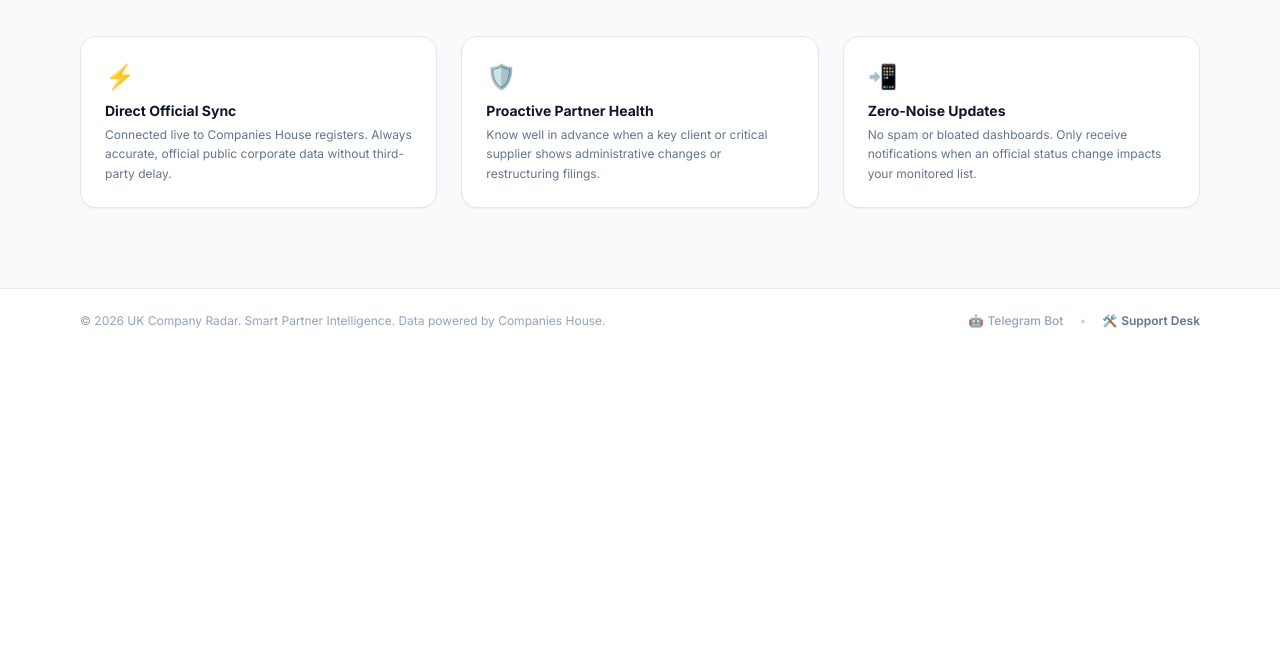
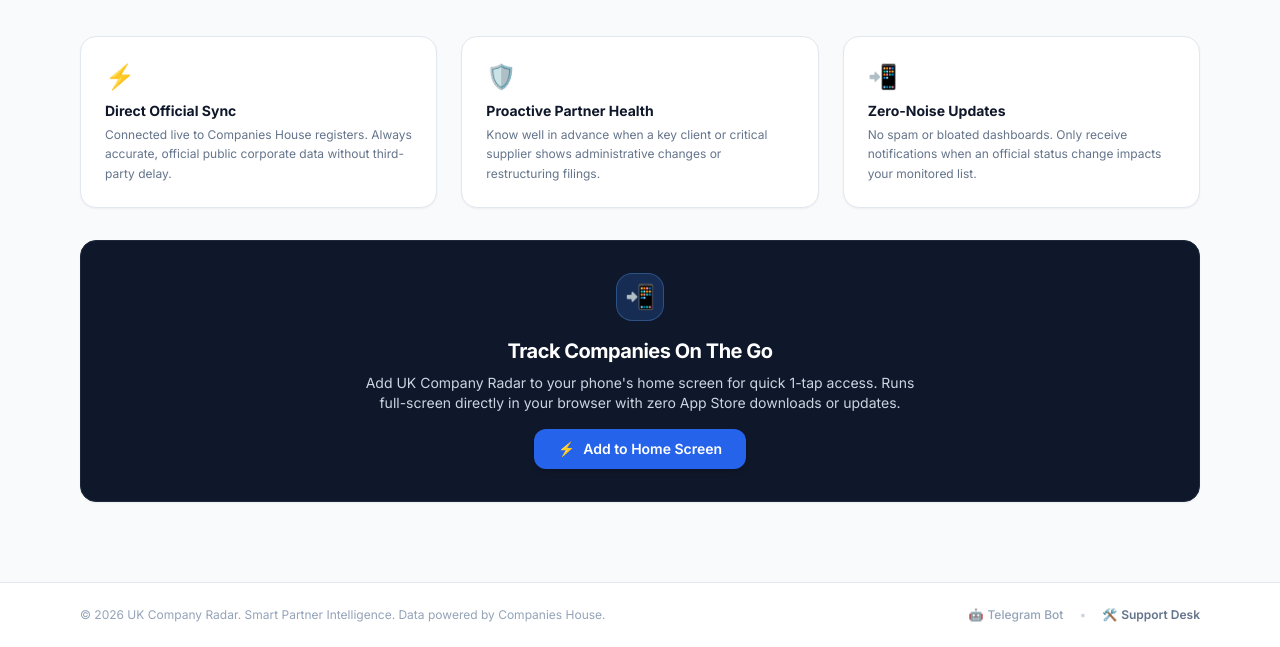
Before and after one commit to Ayhanh/uk-company-radar, a FastAPI app: page / in a window 1280 px wide. Shown: the part 1120-1767 px from the top of the page. Before the commit the page ends 1448 px from the top, so only its background shows below. Run offline with FastAPI, Linux system fonts and the light colour scheme; data that the repository does not hold is empty; some libraries are stand-ins or nearby versions.

Commit message:
feat: Add PWA support, install prompt and service worker integration

```diff
--- a/app.py
+++ b/app.py
@@ -13,7 +13,7 @@ from typing import Optional
 
 from dotenv import load_dotenv
 from fastapi import FastAPI, Form, Header, HTTPException, Request
-from fastapi.responses import HTMLResponse, RedirectResponse
+from fastapi.responses import FileResponse, HTMLResponse, RedirectResponse
 from fastapi.staticfiles import StaticFiles
 from fastapi.templating import Jinja2Templates
 import requests
@@ -574,14 +574,11 @@ async def dodo_webhook(request: Request):
     raw_body = await request.body()
     headers = request.headers
 
-    # Dodo / Svix imza kontrolü (opsiyonel güvenli doğrulama)
     webhook_signature = headers.get("webhook-signature") or headers.get("Webhook-Signature")
     if DODO_WEBHOOK_SECRET and webhook_signature:
-        # İmzayı doğrula veya logla
         computed_sig = hmac.new(
             DODO_WEBHOOK_SECRET.encode("utf-8"), raw_body, hashlib.sha256
         ).hexdigest()
-        # Not: Svix header'ı 'v1,t=...' biçiminde gelirse karşılaştırmayı esnetebiliriz
         if computed_sig in webhook_signature:
             pass
 
@@ -590,11 +587,9 @@ async def dodo_webhook(request: Request):
     except Exception:
         raise HTTPException(status_code=400, detail="Invalid JSON payload")
 
-    # Dodo Payments olay yapısı
     event_type = payload.get("type") or payload.get("event")
     event_data = payload.get("data", {})
 
-    # Müşteri e-postasını çıkart
     customer_email = ""
     if isinstance(event_data.get("customer"), dict):
         customer_email = event_data["customer"].get("email") or ""
@@ -615,18 +610,15 @@ async def dodo_webhook(request: Request):
     conn = get_db()
     cursor = conn.cursor()
 
-    # 1. Başarılı Ödeme veya Abonelik Başlatma
     if event_type in ["payment.succeeded", "subscription.active", "checkout.session.completed"]:
         q_update = format_query("UPDATE users SET is_pro = 1 WHERE lower(email) = ?")
         cursor.execute(q_update, (customer_email,))
         conn.commit()
 
-        # Kullanıcı chat ID'sini bul
         q_user = format_query("SELECT telegram_chat_id FROM users WHERE lower(email) = ?")
         cursor.execute(q_user, (customer_email,))
         user_row = cursor.fetchone()
 
-        # Kullanıcıya tebrik mesajı
         if user_row and user_row.get("telegram_chat_id"):
             pro_msg = (
                 "🎉 <b>UK Company Radar | PRO Membership Activated!</b>\n\n"
@@ -637,7 +629,6 @@ async def dodo_webhook(request: Request):
             )
             await send_telegram(user_row["telegram_chat_id"], pro_msg)
 
-        # Yöneticiye satış bildirimi
         admin_sale_msg = (
             "💰 <b>NEW DODO PAYMENTS SALE!</b>\n\n"
             f"👤 <b>Customer:</b> <code>{customer_email}</code>\n"
@@ -647,7 +638,6 @@ async def dodo_webhook(request: Request):
         )
         await send_telegram(admin_telegram_chat_id, admin_sale_msg)
 
-    # 2. Abonelik İptali / Süre Sonu
     elif event_type in ["subscription.cancelled", "subscription.expired", "subscription.paused"]:
         q_cancel = format_query("UPDATE users SET is_pro = 0 WHERE lower(email) = ?")
         cursor.execute(q_cancel, (customer_email,))
@@ -1378,3 +1368,16 @@ async def support_ticket_api(request: Request):
     except Exception as e:
         print(f"[Support Ticket Error]: {e}")
         return {"success": True, "message": "Ticket successfully received."}
+
+
+# ---------------------------------------------------------
+# PWA (PROGRESSIVE WEB APP) ENDPOINT'LERİ
+# ---------------------------------------------------------
+@app.get("/manifest.json")
+async def get_manifest():
+    return FileResponse(static_dir / "manifest.json", media_type="application/manifest+json")
+
+
+@app.get("/sw.js")
+async def get_sw():
+    return FileResponse(static_dir / "sw.js", media_type="application/javascript")
--- a/templates/index.html
+++ b/templates/index.html
@@ -6,6 +6,18 @@
     <title>UK Company Radar - Trade with Confidence & Protect Your Cash Flow</title>
     <!-- FAVICON -->
     <link rel="icon" type="image/svg+xml" href="/static/favicon.svg">
+
+    <!-- PWA & MOBILE CONFIGURATION -->
+    <link rel="manifest" href="/manifest.json">
+    <meta name="theme-color" content="#0f172a">
+    <meta name="mobile-web-app-capable" content="yes">
+
+    <!-- APPLE / IOS META TAGS -->
+    <meta name="apple-mobile-web-app-capable" content="yes">
+    <meta name="apple-mobile-web-app-status-bar-style" content="black-translucent">
+    <meta name="apple-mobile-web-app-title" content="CompanyRadar">
+    <link rel="apple-touch-icon" href="/static/favicon.svg">
+
     <script src="https://cdn.tailwindcss.com"></script>
     <link href="https://fonts.googleapis.com/css2?family=Inter:wght@400;500;600;700;800&display=swap" rel="stylesheet">
     <style>
@@ -404,6 +416,33 @@
             </div>
         </section>
 
+        <!-- MOBİL ERİŞİM / PWA KURULUM BÖLÜMÜ (YENİ EKLENDİ) -->
+        <section id="pwa-install-card" class="bg-slate-900 text-white rounded-2xl p-6 sm:p-8 shadow-sm border border-slate-800 text-center space-y-4">
+            <div class="inline-flex items-center justify-center w-12 h-12 rounded-2xl bg-blue-500/20 text-blue-400 text-2xl border border-blue-400/30">
+                📲
+            </div>
+            <div class="max-w-xl mx-auto space-y-2">
+                <h3 class="text-lg sm:text-xl font-bold tracking-tight text-white">
+                    Track Companies On The Go
+                </h3>
+                <p class="text-xs sm:text-sm text-slate-300 leading-relaxed">
+                    Add UK Company Radar to your phone's home screen for quick 1-tap access. Runs full-screen directly in your browser with zero App Store downloads or updates.
+                </p>
+            </div>
+
+            <!-- Kurulum Butonu -->
+            <div>
+                <button id="pwa-install-btn" type="button" class="inline-flex items-center gap-2 bg-blue-600 hover:bg-blue-700 text-white font-semibold text-xs sm:text-sm py-2.5 px-6 rounded-xl shadow-md transition-all">
+                    <span>⚡</span> <span>Add to Home Screen</span>
+                </button>
+            </div>
+
+            <!-- iOS Safari İçin Yönlendirme İpucu -->
+            <div id="ios-instruction" class="hidden mt-3 max-w-md mx-auto text-xs text-slate-300 bg-slate-800/80 border border-slate-700 rounded-xl p-3">
+                Tap the <strong class="text-white">Share</strong> button <span class="text-sm">⎋</span> in Safari, then scroll down and tap <strong class="text-white">'Add to Home Screen'</strong> ➕.
+            </div>
+        </section>
+
     </main>
 
     <!-- FOOTER -->
@@ -580,6 +619,61 @@
 
     <!-- JAVASCRIPT KODLARI -->
     <script>
+    /* PWA & SERVICE WORKER ENTEGRASYONU */
+    if ('serviceWorker' in navigator) {
+        window.addEventListener('load', () => {
+            navigator.serviceWorker.register('/sw.js').catch((err) => {
+                console.log('SW registration note:', err);
+            });
+        });
+    }
+
+    let deferredPrompt;
+    const installBtn = document.getElementById('pwa-install-btn');
+    const iosNotice = document.getElementById('ios-instruction');
+    const pwaCard = document.getElementById('pwa-install-card');
+
+    const isIos = () => /iphone|ipad|ipod/.test(window.navigator.userAgent.toLowerCase());
+    const isStandalone = () => window.matchMedia('(display-mode: standalone)').matches || window.navigator.standalone === true;
+
+    // Kullanıcı zaten standalone uygulama modundaysa indirme kartını gizle
+    if (isStandalone() && pwaCard) {
+        pwaCard.classList.add('hidden');
+    }
+
+    // Android/Chrome yükleme tetikleyicisi
+    window.addEventListener('beforeinstallprompt', (e) => {
+        e.preventDefault();
+        deferredPrompt = e;
+        if (installBtn) {
+            installBtn.classList.remove('hidden');
+        }
+    });
+
+    if (installBtn) {
+        if (isIos() && !isStandalone()) {
+            installBtn.innerHTML = `<span>📱</span> <span>Add to iPhone Home Screen</span>`;
+        }
+
+        installBtn.addEventListener('click', async () => {
+            if (deferredPrompt) {
+                deferredPrompt.prompt();
+                const { outcome } = await deferredPrompt.userChoice;
+                if (outcome === 'accepted') {
+                    installBtn.innerHTML = `<span>✓</span> <span>Added to Home Screen</span>`;
+                    installBtn.className = "inline-flex items-center gap-2 bg-emerald-600 text-white font-semibold text-xs sm:text-sm py-2.5 px-6 rounded-xl shadow-md";
+                }
+                deferredPrompt = null;
+            } else if (isIos()) {
+                if (iosNotice) {
+                    iosNotice.classList.toggle('hidden');
+                }
+            } else {
+                alert("To add UK Company Radar to your device, use your browser's menu (⋮ or Share) and choose 'Add to Home screen' or 'Install App'.");
+            }
+        });
+    }
+
     /* ŞİRKET DETAY MODAL'I */
     async function openCompanyModal(companyNumber) {
         const modal = document.getElementById('companyModal');
```
Also changed, not shown: static/sw.js (added, +19 -0 lines), static/manifest.json (added), templates/base.html (line endings or trailing spaces).
